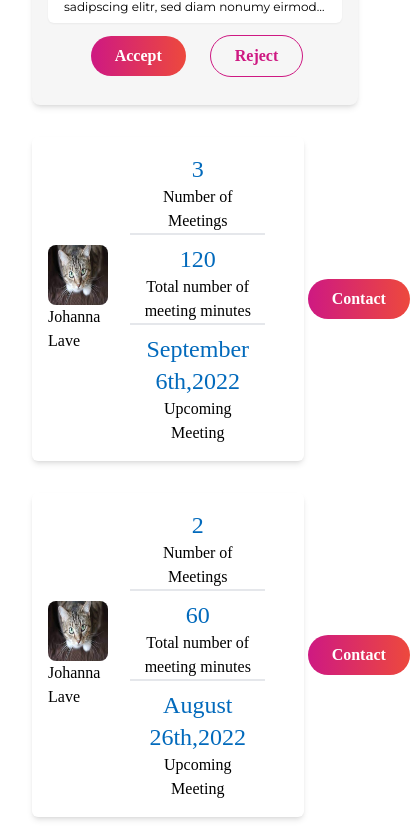
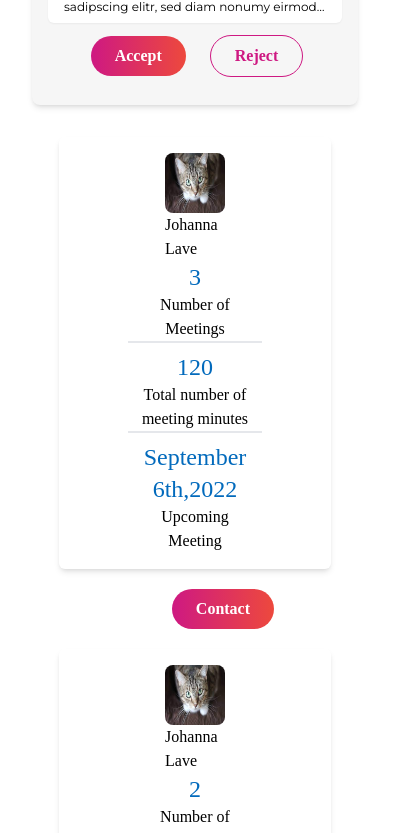
Before and after one commit to JasonXB/EF_Clone, a Next.js app: page /mentor-dashboard in a window 390 px wide. Shown: the part 1183-2016 px from the top of the page, 414 px wide, since content can reach past the window. Built offline with nearby package versions, Linux system fonts and the light colour scheme; what tw-elements would draw is missing.

Commit message:
adjust mobile

```diff
--- a/src/components/mentorDashboard/upcoming-meetings-card.tsx
+++ b/src/components/mentorDashboard/upcoming-meetings-card.tsx
@@ -6,9 +6,9 @@ import Button from '../buttons/reusable-buttons';
 const UpcomingMeetingCard = (props: any) => {
   const { name, avatar, numberOfMeetings, nextMeeting } = props.props;
   return (
-    <div className="flex flex-row items-center">
+    <div className="flex flex-col items-center ss:flex-row">
       {/* styles fo card */}
-      <div className="flex flex-row items-center w-10/12 p-4 my-4 overflow-hidden rounded-md shadow-md sm:mx-2 ">
+      <div className="flex flex-col items-center w-10/12 p-4 my-4 overflow-hidden rounded-md shadow-md ss:flex-row sm:mx-2 ">
         {/* avatar left column */}
         <div className="flex flex-col items-center w-1/4">
           <Avatar
```
